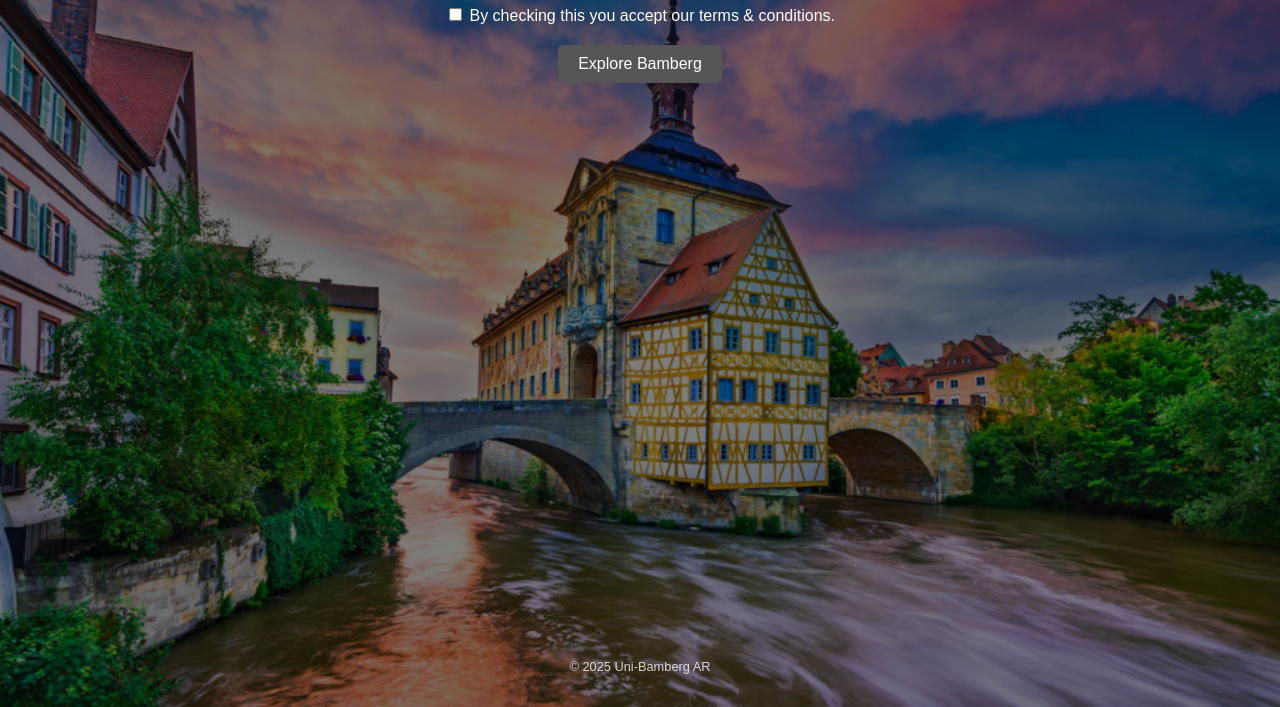
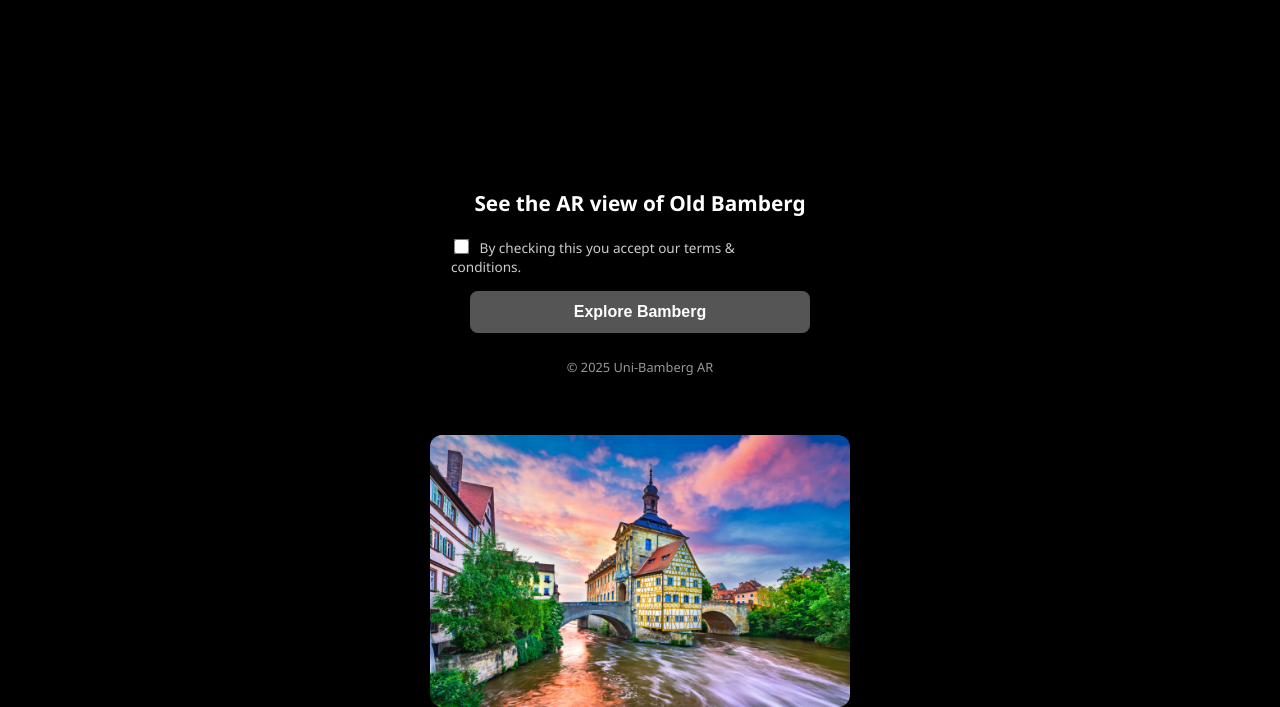
Before and after one commit to Muhammadfraz98/digital_twin_web_1.0, a plain HTML site: page index.html in a window 1280 px wide. Shown: the part 93-800 px from the top of the page. Drawn offline with nearby package versions, Linux system fonts and the light colour scheme.

Commit message:
styles updated

```diff
--- a/style.css
+++ b/style.css
@@ -1,58 +1,88 @@
+/* Reset and base styles */
 body,
 html {
     margin: 0;
     padding: 0;
     height: 100%;
-    font-family: Arial, sans-serif;
+    font-family: "Segoe UI", Arial, sans-serif;
+    background-color: #000;
+    display: flex;
+    justify-content: center;
+    align-items: center;
 }
 
+/* Splash container */
 #splash {
     position: relative;
     width: 100%;
+    max-width: 420px;
+    /* keeps layout centered like your screenshot */
     height: 100%;
+    max-height: 900px;
     overflow: hidden;
+    border-radius: 12px;
+    background: #000;
+    display: flex;
+    flex-direction: column;
+    justify-content: flex-end;
+    align-items: center;
 }
 
+/* Top image */
 #splash img {
     width: 100%;
-    height: 100%;
-    object-fit: cover;
+    height: auto;
+    flex-shrink: 0;
+    border-radius: 12px 12px 0 0;
 }
 
+/* Overlay (text over image) */
 .overlay {
     position: absolute;
-    top: 0;
-    left: 0;
-    width: 100%;
-    height: 100%;
-    background: rgba(0, 0, 0, 0.5);
-    color: white;
-    display: flex;
-    flex-direction: column;
-    justify-content: center;
-    align-items: center;
-    padding: 20px;
-    box-sizing: border-box;
+    bottom: 38%;
+    left: 50%;
+    transform: translateX(-50%);
+    width: 90%;
+    background: rgba(0, 0, 0, 0.6);
+    padding: 12px 20px;
+    border-radius: 8px;
     text-align: center;
 }
 
 .overlay h1 {
-    font-size: 2rem;
-    margin-bottom: 20px;
+    font-size: 1.3rem;
+    font-weight: 700;
+    color: #fff;
+    margin: 0;
 }
 
+/* Terms + button area */
 .terms {
-    margin-bottom: 20px;
+    width: 90%;
+    text-align: left;
+    font-size: 0.85rem;
+    color: #ccc;
+    margin-top: 20px;
 }
 
+.terms input {
+    transform: scale(1.2);
+    margin-right: 8px;
+}
+
+/* Explore button */
 #explore {
-    padding: 10px 20px;
+    width: 90%;
+    padding: 12px 0;
+    margin-top: 15px;
     font-size: 1rem;
+    font-weight: 600;
     background: #555;
     color: #fff;
     border: none;
-    border-radius: 5px;
+    border-radius: 8px;
     cursor: not-allowed;
+    transition: background 0.3s ease;
 }
 
 #explore.enabled {
@@ -60,8 +90,12 @@ html {
     cursor: pointer;
 }
 
+/* Footer */
 .footer {
-    margin-top: auto;
+    margin-top: 25px;
     font-size: 0.8rem;
-    opacity: 0.8;
+    color: #aaa;
+    text-align: center;
+    opacity: 0.9;
+    margin-bottom: 15px;
 }
```
